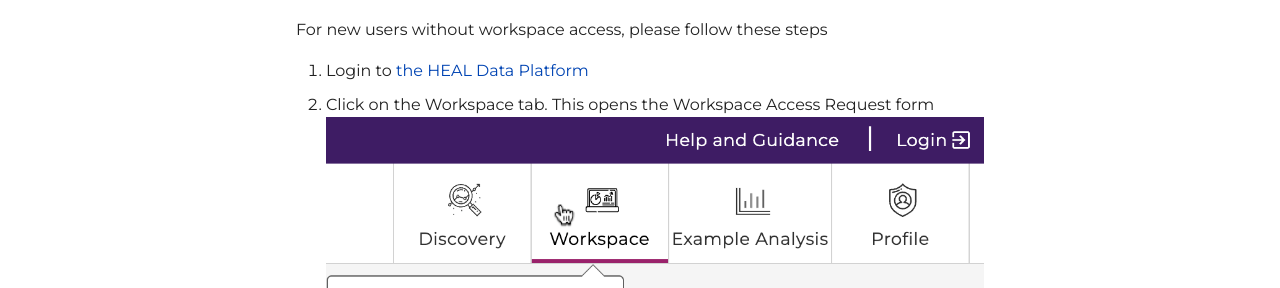
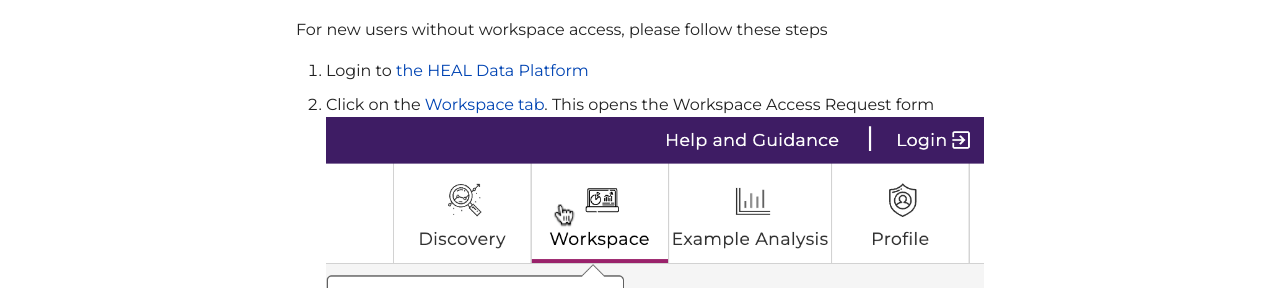
Before and after one commit to HEAL/platform-documentation, an MkDocs documentation site: the page built from docs/heal_workspace_registration.md, in a window 1280 px wide and 900 px high. Shown: the part 433-721 px from the top of the window. Built offline with MkDocs 1.6.1 and Material for MkDocs 9.7.7, drawn with Linux system fonts in a browser that asks for light colours; part of the change alters nothing that is shown.

```diff
--- a/docs/heal_workspace_registration.md
+++ b/docs/heal_workspace_registration.md
@@ -7,7 +7,7 @@ To start exploring HEAL Data Platform Workspaces, users can apply for Temporary
 For new users without workspace access, please follow these steps
 
 1. Login to [the HEAL Data Platform](https://healdata.org/portal/login)
-2. Click on the Workspace tab. This opens the Workspace Access Request form
+2. Click on the [Workspace tab](https://healdata.org/portal/workspace). This opens the Workspace Access Request form
       ![](../img/heal_workspace_tab.png)
 
 3. Fill in the details and submit the form shown below.
```
